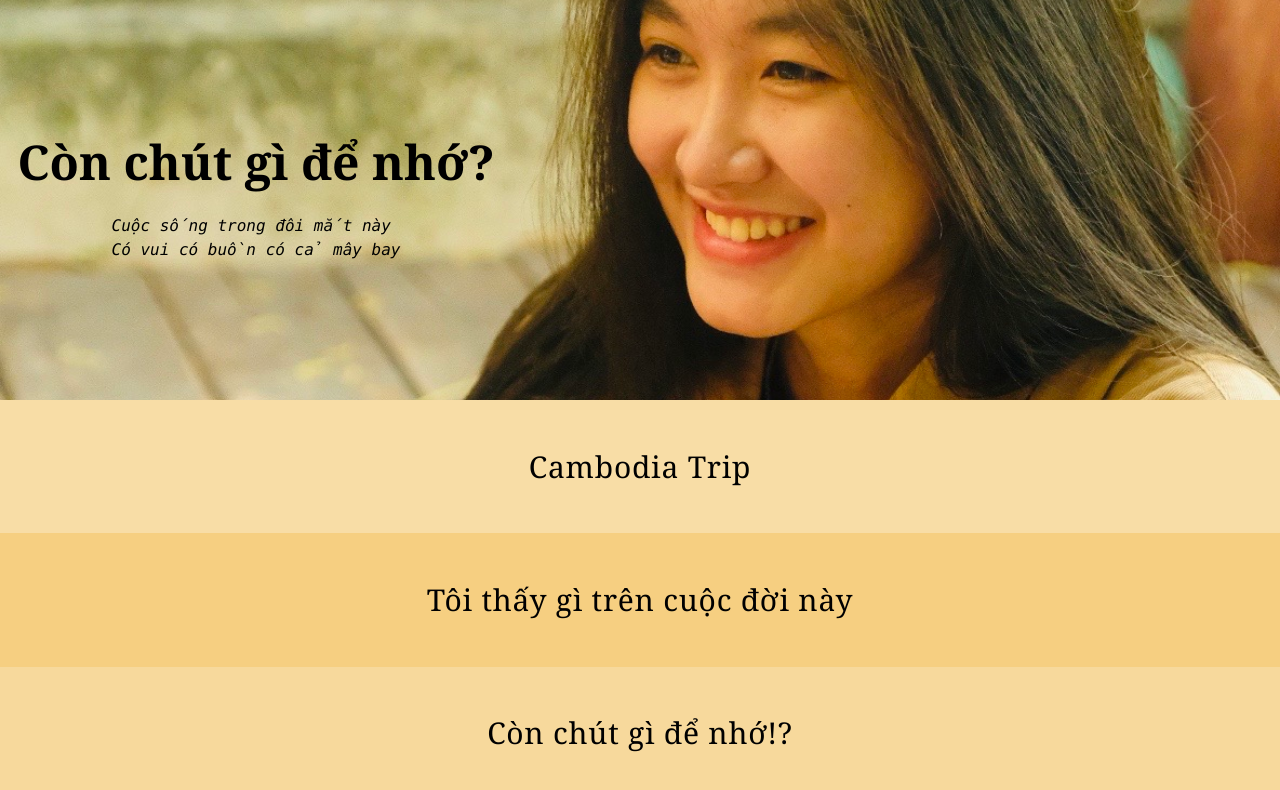
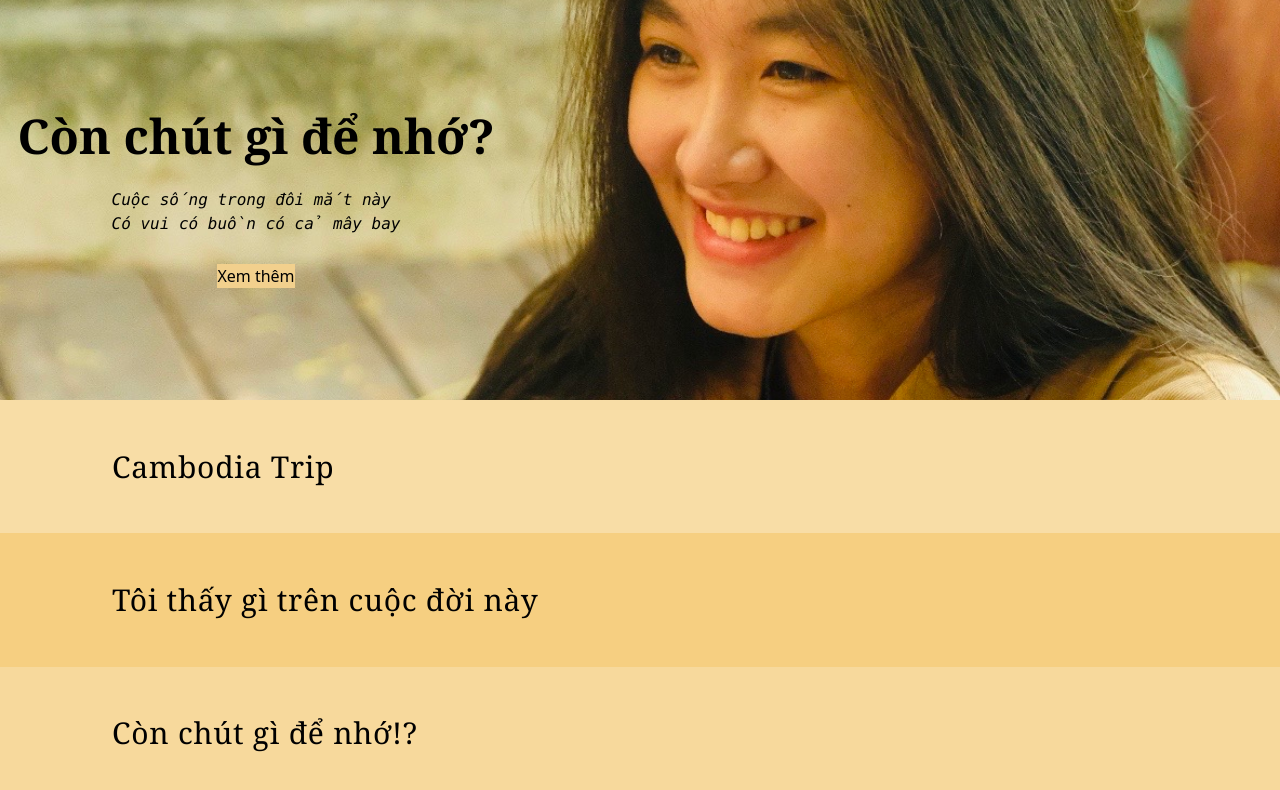
Before and after one commit to abelwi/Conchutgidenho, a Nuxt app in the folder nuxt-project/: page / in a window 1280 px wide. Shown: the top 790 px of the page. Built offline with nearby package versions, Linux system fonts and the light colour scheme.

Commit message:
hover effect

```diff
--- a/nuxt-project/pages/index.vue
+++ b/nuxt-project/pages/index.vue
@@ -23,6 +23,7 @@
             Cuộc sống trong đôi mắt này <br />
             Có vui có buồn có cả mây bay
           </p>
+          <button class="btn bg-[#f2d08d]">Xem thêm</button>
         </div>
       </div>
 
@@ -30,12 +31,12 @@
       <div
         v-for="topic in topCurtainTopics"
         :key="topic.id"
-        class="flex items-center justify-center cursor-pointer"
+        class="flex items-center justify-start cursor-pointer transition duration-300 hover:brightness-95 hover:scale-[1.04]"
         :style="{ height: topicHeight }"
         :class="topic.bgColor"
         @click="openCurtain(topic.id)"
       >
-        <p class="text-3xl font-serif tracking-wide">{{ topic.title }}</p>
+        <p class="text-3xl font-serif tracking-wide pl-28">{{ topic.title }}</p>
       </div>
     </div>
 
@@ -49,12 +50,12 @@
       <div
         v-for="topic in remainingTopics"
         :key="topic.id"
-        class="flex items-center justify-center cursor-pointer"
+        class="flex items-center justify-start cursor-pointer transition duration-300 hover:scale-[1.04]"
         :style="{ height: topicHeight }"
         :class="topic.bgColor"
         @click="openCurtain(topic.id)"
       >
-        <p class="text-3xl font-serif tracking-wide">{{ topic.title }}</p>
+        <p class="text-3xl font-serif tracking-wide pl-28">{{ topic.title }}</p>
       </div>
     </div>
 
```
